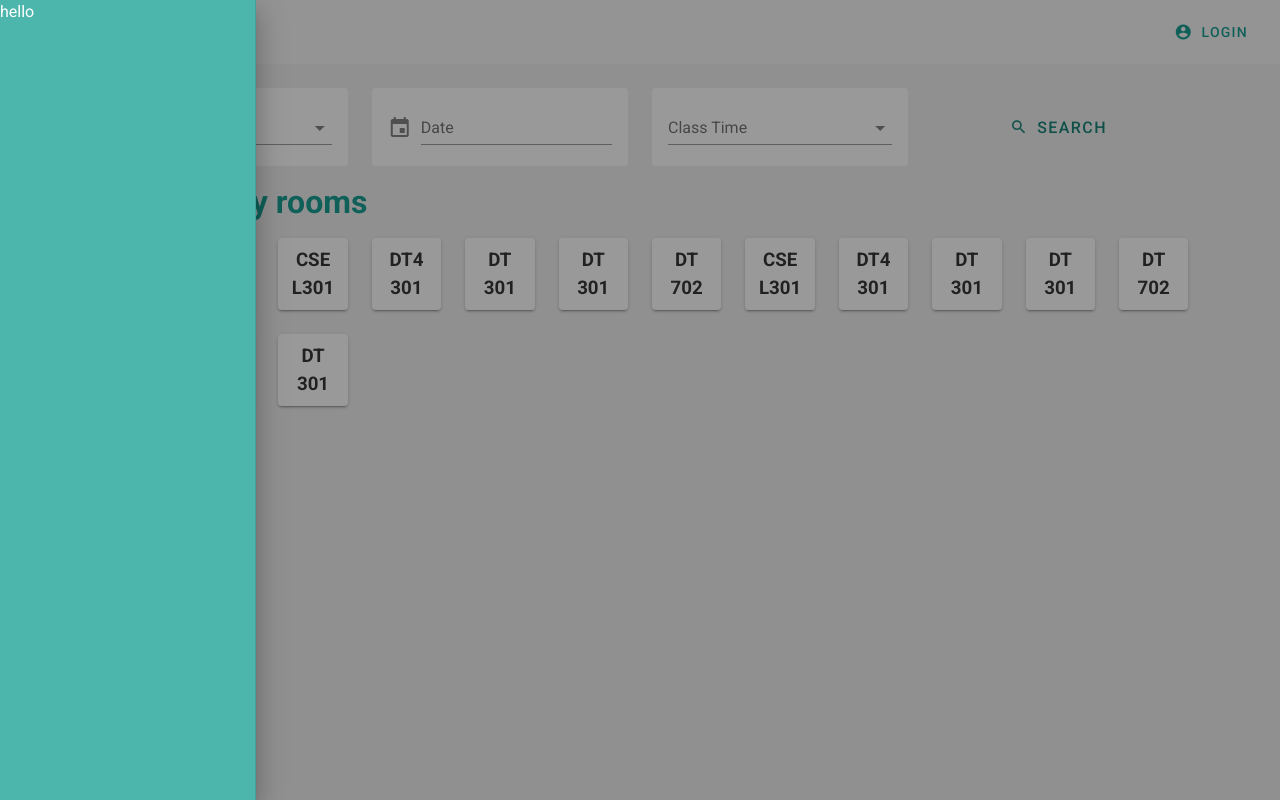
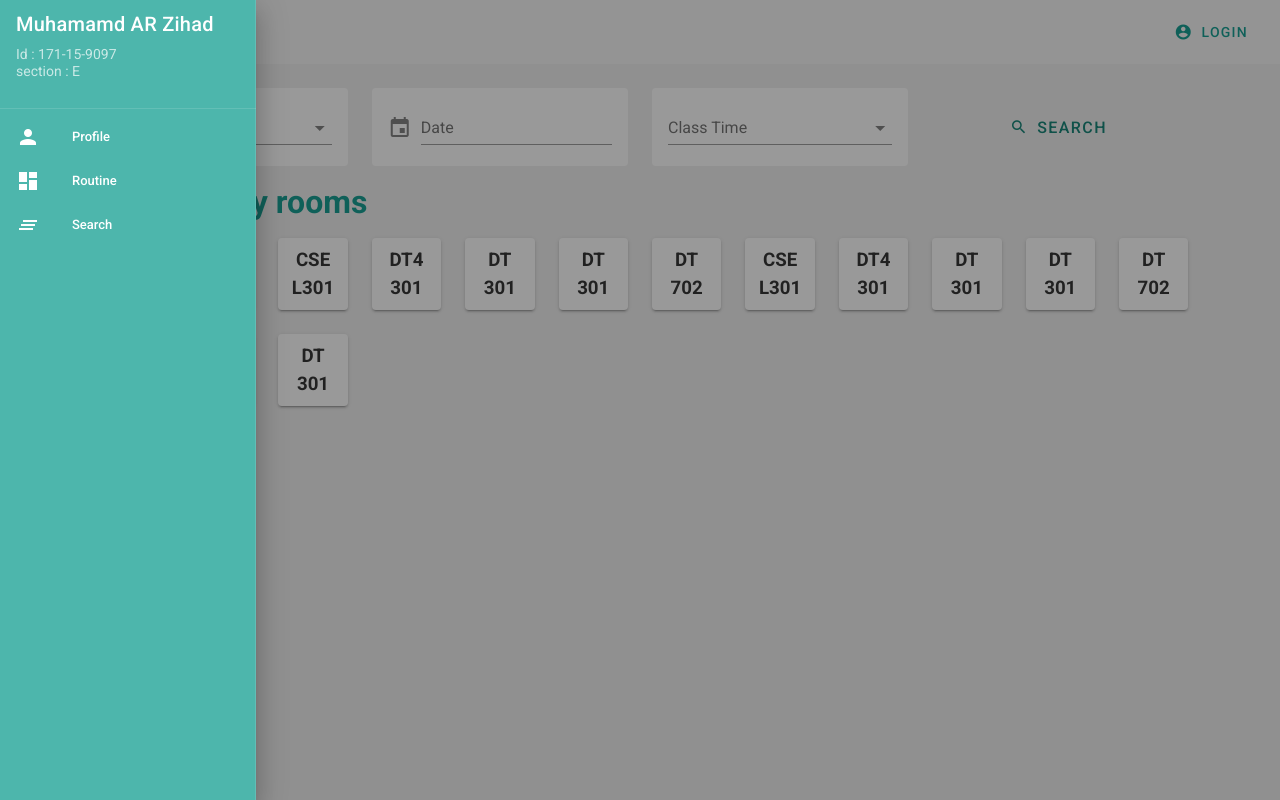
Before and after one commit to muhammadZihad/vue-front-end-for-class-manager, a Vue app: page / in a window 1280 px wide. Both pictures are taken after a click on the button 28 px from the left and 32 px from the top of the page. Built offline with nearby package versions, Linux system fonts and the light colour scheme.

Commit message:
nav menu demo + layout fix

```diff
--- a/src/components/Home.vue
+++ b/src/components/Home.vue
@@ -3,12 +3,12 @@
         <v-form>
             <v-container class="px-8">
                 <v-row>
-                    <v-col col="12" sm="12" md="3">
+                    <v-col cols="12" md="3">
                         <v-card flat class="pt-2 px-4">
                             <v-select v-model="data.cam" :items="campuses" label="Capmus"></v-select>
                         </v-card>
                     </v-col>
-                    <v-col xs="12" sm="12" md="3">
+                    <v-col cols="12" md="3">
                         <v-card flat class="pt-2 px-4">
                             <v-menu
                                 v-model="fromDateMenu"
@@ -31,12 +31,12 @@
                             </v-menu>
                         </v-card>
                     </v-col>
-                    <v-col xs="12" sm="12" md="3">
+                    <v-col cols="12" md="3">
                         <v-card flat class="pt-2 px-4">
                             <v-select v-model="data.time" :items="times" label="Class Time"></v-select>
                         </v-card>
                     </v-col>
-                    <v-col xs="12" sm="12" md="3" class="d-flex align-center">
+                    <v-col cols="12" md="3" class="d-flex align-center">
                         <v-btn x-large block depressed text color="teal darken-2">
                             <v-icon left>search</v-icon>Search
                         </v-btn>
@@ -47,7 +47,7 @@
                     <h1 class="teal--text">List of empty rooms</h1>
                     <v-container>
                         <v-row>
-                            <v-col xs="4" md="2" lg="1" v-for="(room,i) in rooms" :key="i">
+                            <v-col cols="4" md="2" lg="1" v-for="(room,i) in rooms" :key="i">
                                 <v-card class="text-center pa-2">
                                     <h3>{{room}}</h3>
                                 </v-card>
--- a/src/components/Navbar.vue
+++ b/src/components/Navbar.vue
@@ -14,11 +14,32 @@
         <v-navigation-drawer
             absolute
             temporary
+            dark
             v-model="drawer"
             color="teal lighten-2"
             class="white--text"
         >
-            <p>hello</p>
+            <v-list-item>
+                <v-list-item-content>
+                    <v-list-item-title class="title">Muhamamd AR Zihad</v-list-item-title>
+                    <v-list-item-subtitle>
+                        <p class="pa-0 ma-0 mt-2">Id : 171-15-9097</p>
+                        <p>section : E</p>
+                    </v-list-item-subtitle>
+                </v-list-item-content>
+            </v-list-item>
+
+            <v-divider></v-divider>
+            <v-list dense nav>
+                <v-list-item v-for="menu in menus" :key="menu.title" link>
+                    <v-list-item-icon>
+                        <v-icon>{{menu.icon}}</v-icon>
+                    </v-list-item-icon>
+                    <v-list-item-content>
+                        <v-list-item-title>{{ menu.title }}</v-list-item-title>
+                    </v-list-item-content>
+                </v-list-item>
+            </v-list>
         </v-navigation-drawer>
     </nav>
 </template>
@@ -27,6 +48,11 @@
 export default {
     data() {
         return {
+            menus: [
+                { title: "Profile", icon: "person" },
+                { title: "Routine", icon: "dashboard" },
+                { title: "Search", icon: "clear_all" }
+            ],
             drawer: false
         };
     }
```
